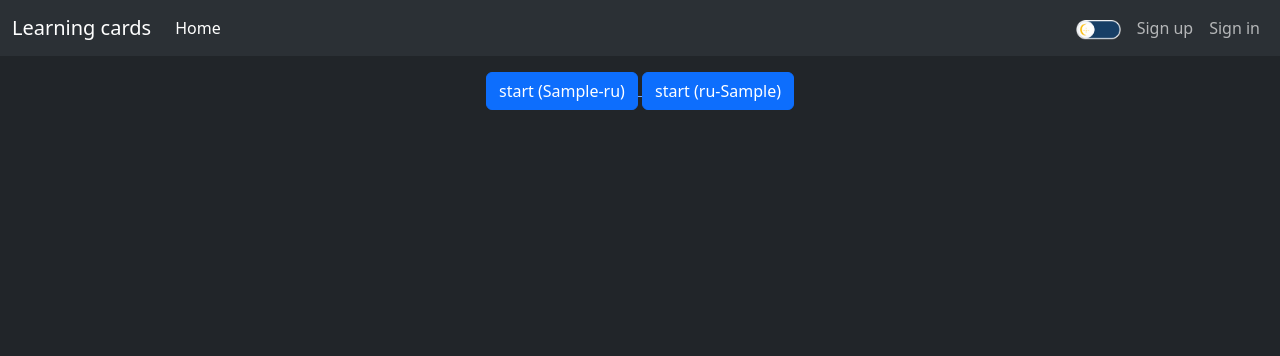
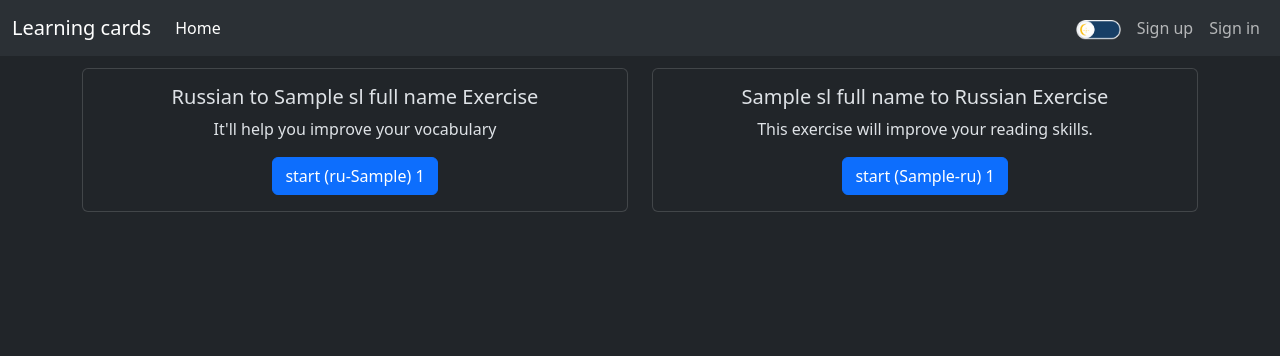
Before and after one commit to zgfif/language_cards, a Django app: template core/templates/exercises_page.html in a window 1280 px wide. Shown: the top 356 px of the page. Run offline with Django 4.2, Linux system fonts and the light colour scheme; the template is opened without the code that fills it: most values are stand-ins (such as "Sample title", 1, 10 or a date in 2020); parts of the project's set-up code (start-up, migrations or seed data) failed here and were passed over.

Commit message:
exercises_cards: done

```diff
--- a/core/templates/exercises_page.html
+++ b/core/templates/exercises_page.html
@@ -3,18 +3,39 @@
 {% block content %}
     <div class="container">
         <div style="text-align:center">
+            <div class="row" style="padding-top: 20px;">
+                <div class="col-sm-6">
+                  <div class="card">
+                    <div class="card-body">
+                      <h5 class="card-title">Russian to {{ sl_full_name }} Exercise</h5>
+                      <p class="card-text">It'll help you improve your vocabulary</p>
+
+                        {% if learn_en_word %}
+                        <a href="/native_to_studying/{{ learn_en_word }}">
+                            <button class="btn btn-primary" type="button">start (ru-{{ sl_short }}) {{ count_unknown_native_to_studying }}</button>
+                        </a>
+                        {% endif %}
+                    </div>
+                  </div>
+                </div>
+                <div class="col-sm-6">
+                  <div class="card">
+                    <div class="card-body">
+                      <h5 class="card-title">{{ sl_full_name }} to Russian Exercise</h5>
+                      <p class="card-text">This exercise will improve your reading skills.</p>
+                      {% if learn_ru_word %}
+                            <a href="/studying_to_native/{{ learn_ru_word }}">
+                                <button class="btn btn-primary" type="button">start ({{ sl_short }}-ru) {{ count_unknown_studying_to_native }}</button>
+                            </a>
+                      {% endif %}
+
+                    </div>
+                  </div>
+                </div>
+              </div>
+
+
             <br>
-            {% if learn_ru_word %}
-                <a href="/studying_to_native/{{ learn_ru_word }}">
-			<button class="btn btn-primary" type="button">start ({{ sl_short }}-ru)</button>
-                </a>
-            {% endif %}
-
-            {% if learn_en_word %}
-                <a href="/native_to_studying/{{ learn_en_word }}">
-                    <button class="btn btn-primary" type="button">start (ru-{{ sl_short }})</button>
-                </a>
-            {% endif %}
 
             {% if not learn_ru_word and not learn_en_word %}
                 {% include 'snippets/nothing_to_learn.html' %}
```
Also changed, not shown: core/views.py (+7 -1 lines).
